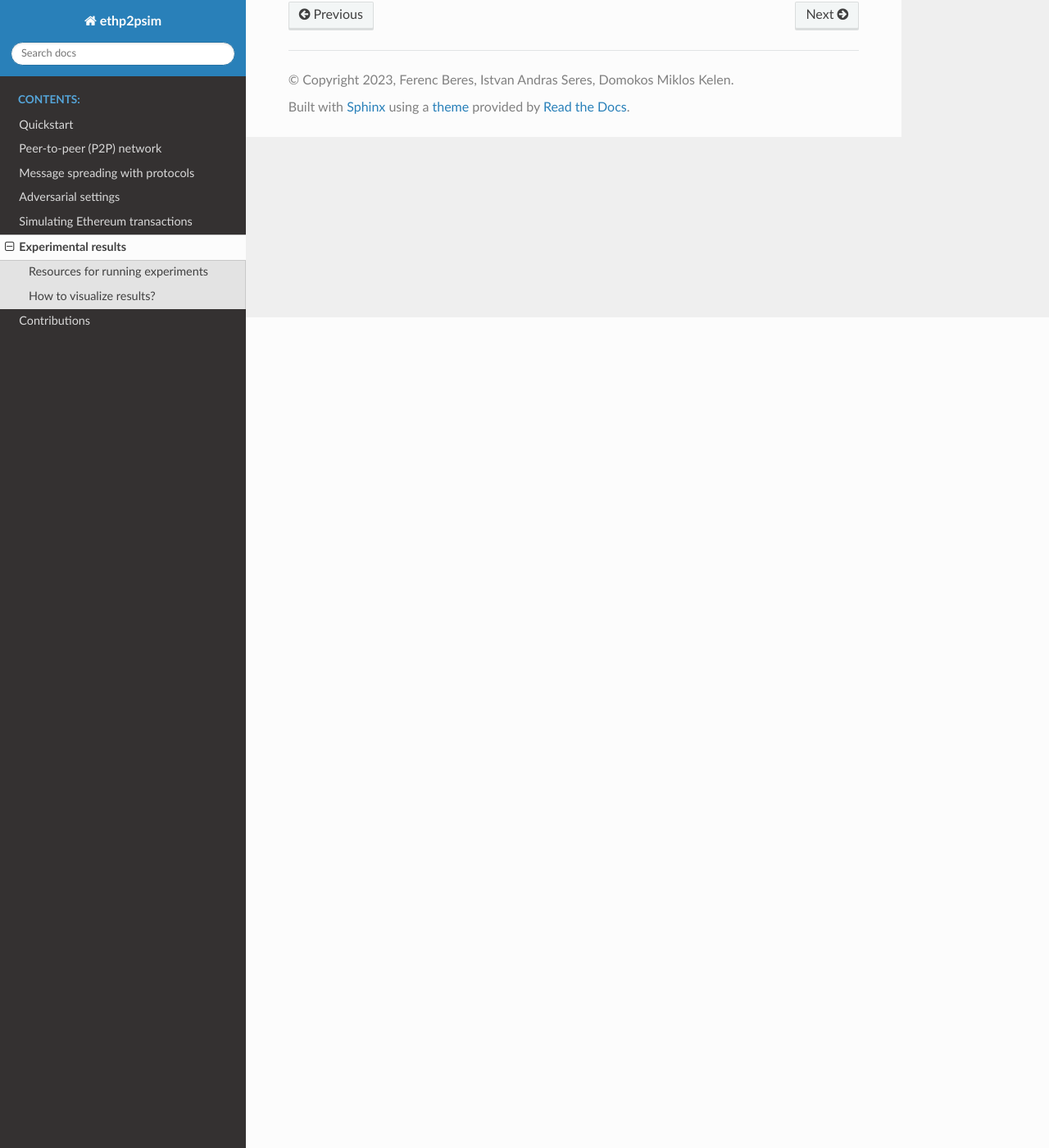
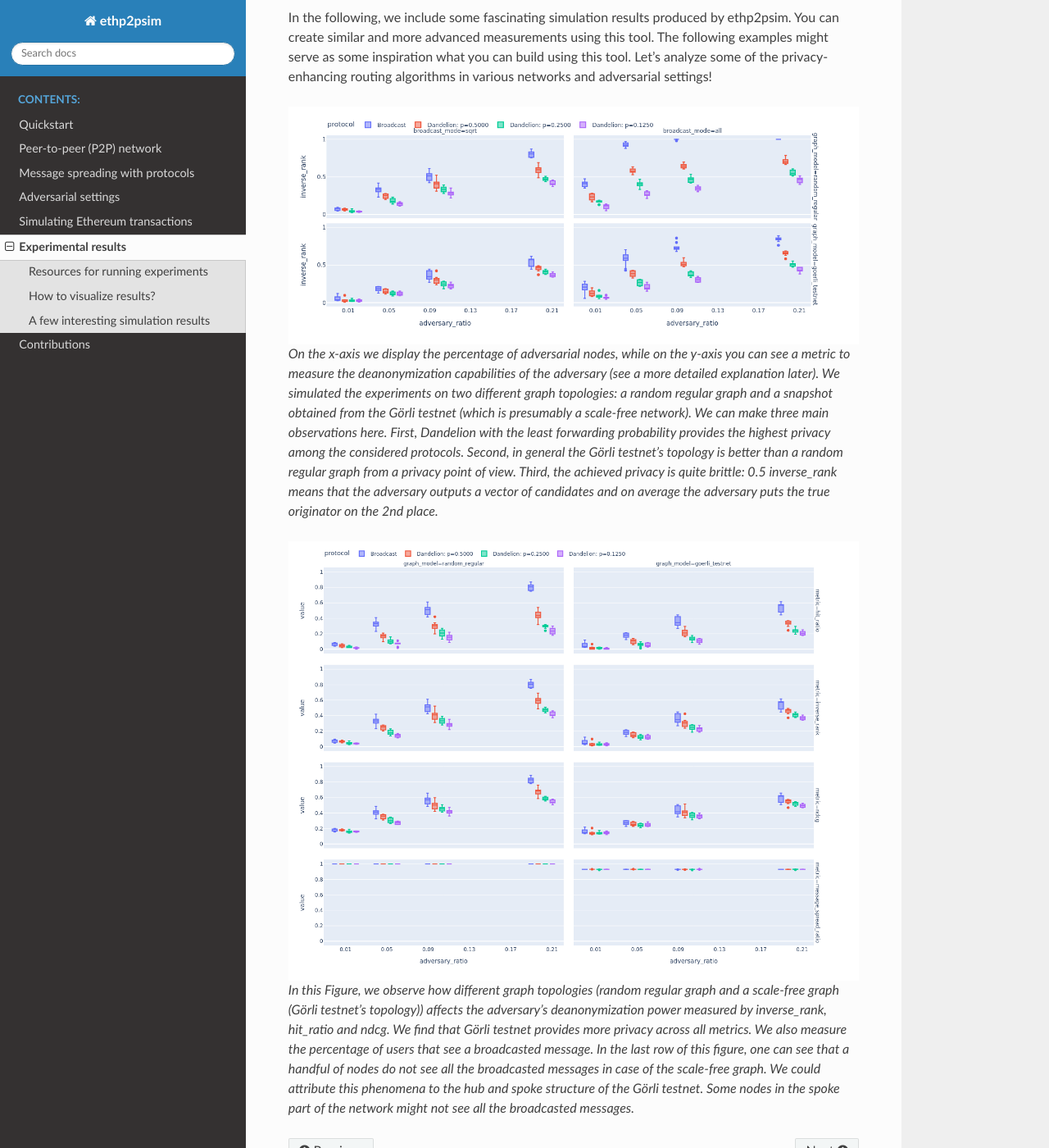
Before and after one commit to ferencberes/ethp2psim, a Sphinx documentation site: the page built from docs/source/experiments.rst, in a window 1280 px wide and 1400 px high, scrolled down 1013 px. Shown: the whole window at 82% size. Built offline with Sphinx 7.4.7 and the Read the Docs theme 2.0.0, drawn with Linux system fonts in a browser that asks for light colours; formulas are drawn with MathJax 3; some of the changed text lies outside the part shown.

Commit message:
Started adding experiments to the documentation

```diff
--- a/docs/source/experiments.rst
+++ b/docs/source/experiments.rst
@@ -28,4 +28,17 @@ How to visualize results?
 
 We also prepared a  `notebook <https://github.com/ferencberes/ethp2psim/blob/main/Results.ipynb>`_ that you can use to visualie the results.
 
-Soon we will describe our experimental results in more detail.
+
+A few interesting simulation results
+------------------------------------
+
+In the following, we include some fascinating simulation results produced by ethp2psim. You can create similar and more advanced measurements using this tool. The following examples might serve as some inspiration what you can build using this tool. Let's analyze some of the privacy-enhancing routing algorithms in various networks and adversarial settings!
+
+..  figure:: ../../figures/broadcast_mode_inverse_rank.png
+
+    On the x-axis we display the percentage of adversarial nodes, while on the y-axis you can see a metric to measure the deanonymization capabilities of the adversary (see a more detailed explanation later). We simulated the experiments on two different graph topologies: a random regular graph and a snapshot obtained from the Görli testnet (which is presumably a scale-free network). We can make three main observations here. First, Dandelion with the least forwarding probability provides the highest privacy among the considered protocols. Second, in general the Görli testnet's topology is better than a random regular graph from a privacy point of view. Third, the achieved privacy is quite brittle: 0.5 inverse_rank means that the adversary outputs a vector of candidates and on average the adversary puts the true originator on the 2nd place.
+
+
+..  figure:: ../../figures/graph_model_comparision.png
+
+    In this Figure, we observe how different graph topologies (random regular graph and a scale-free graph (Görli testnet's topology)) affects the adversary's deanonymization power measured by inverse_rank, hit_ratio and ndcg. We find that Görli testnet provides more privacy across all metrics. We also measure the percentage of users that see a broadcasted message. In the last row of this figure, one can see that a handful of nodes do not see all the broadcasted messages in case of the scale-free graph. We could attribute this phenomena to the hub and spoke structure of the Görli testnet. Some nodes in the spoke part of the network might not see all the broadcasted messages.
```
